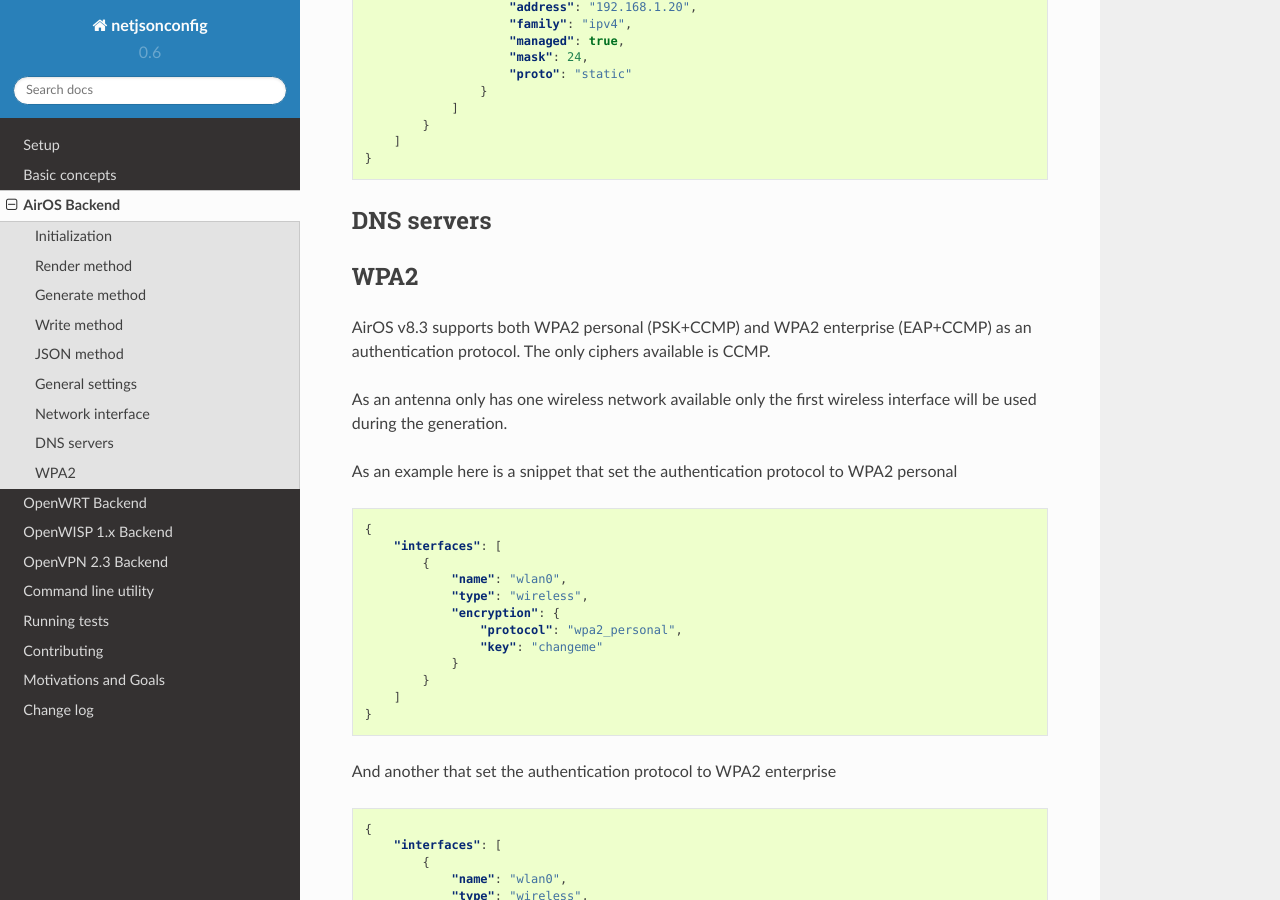
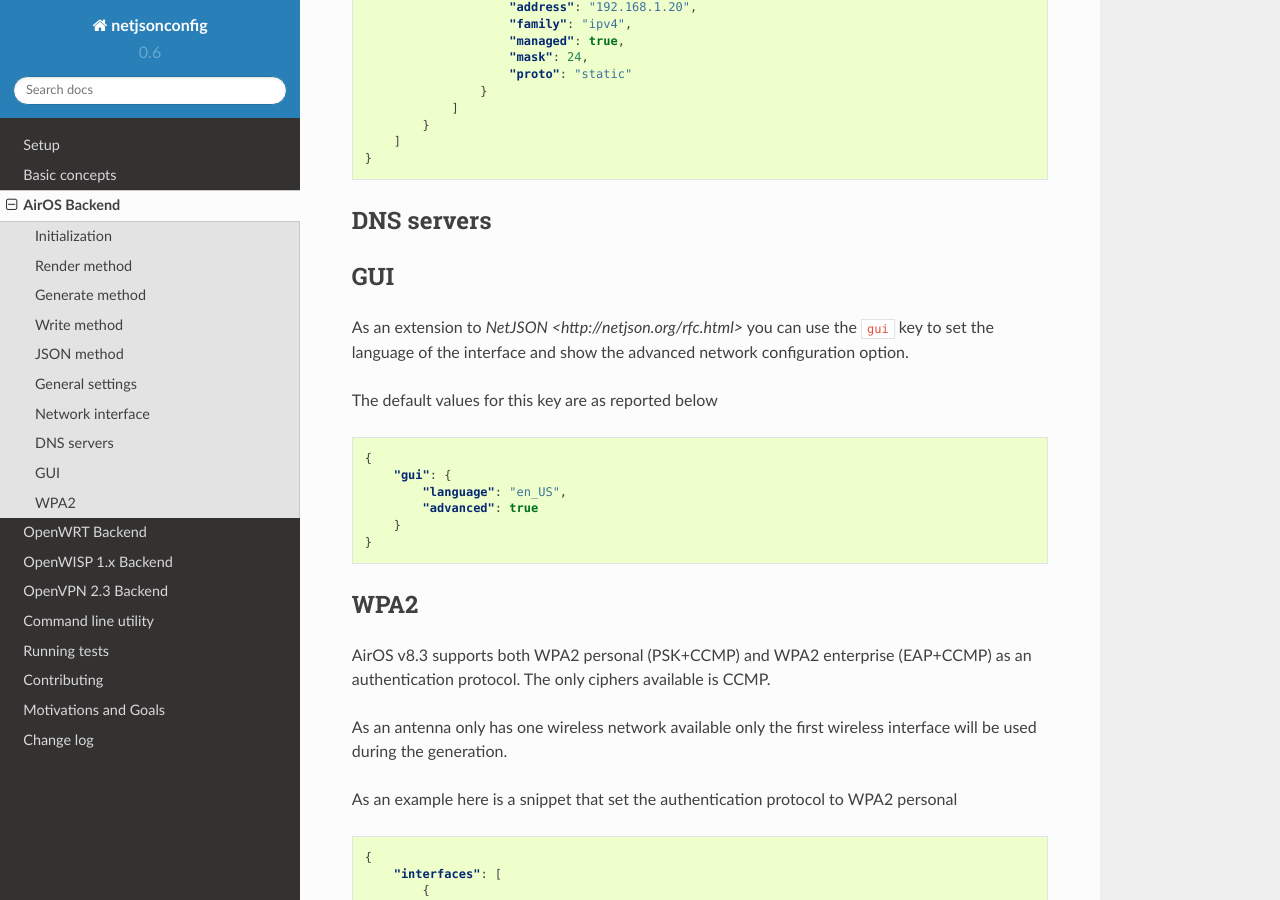
Before and after one commit to openwisp/netjsonconfig, a Sphinx documentation site: the page built from docs/source/backends/airos.rst, in a window 1280 px wide and 900 px high, scrolled down 2144 px. Built offline with Sphinx 7.4.7 and the Read the Docs theme 2.0.0, drawn with Linux system fonts in a browser that asks for light colours.

Commit message:
added docs about `gui` extension key in airos

```diff
--- a/docs/source/backends/airos.rst
+++ b/docs/source/backends/airos.rst
@@ -95,6 +95,22 @@
 -----------
 
 
+GUI
+---
+
+As an extension to `NetJSON <http://netjson.org/rfc.html>` you can use the ``gui`` key to set the language of the interface and show the advanced network configuration option.
+
+The default values for this key are as reported below
+
+.. code-block:: json
+
+    {
+        "gui": {
+            "language": "en_US",
+            "advanced": true
+        }
+    }
+
 WPA2
 ----
 
```
